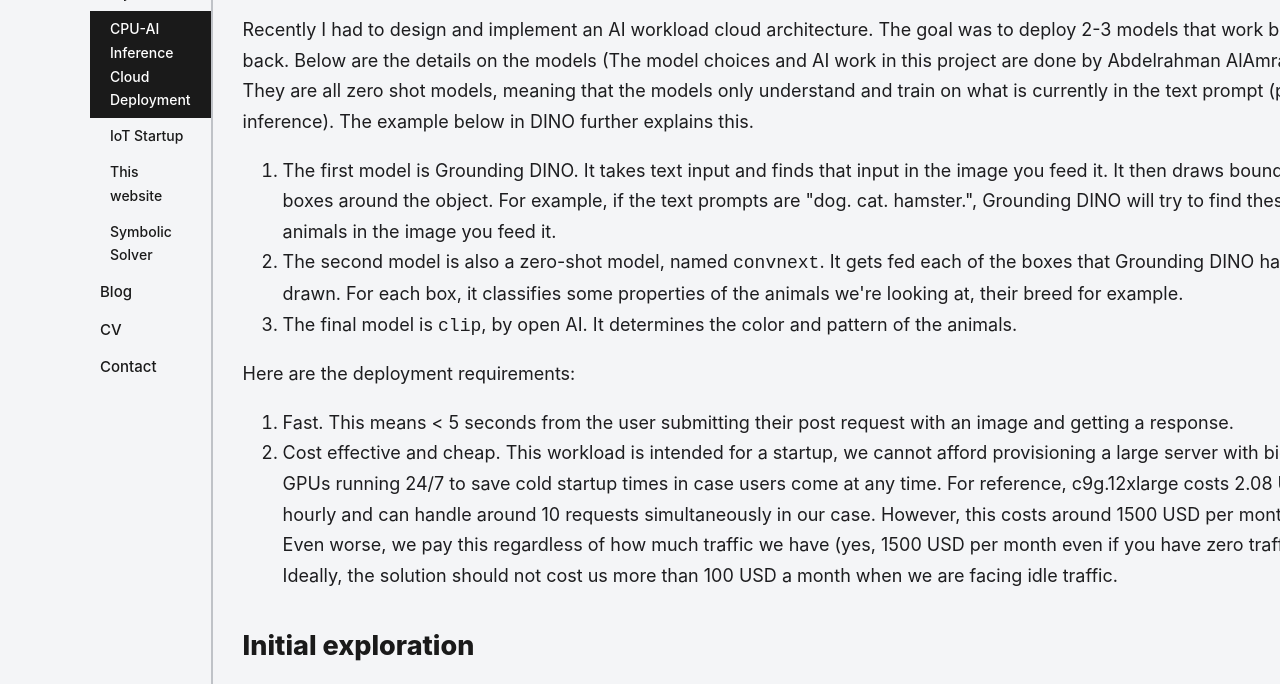
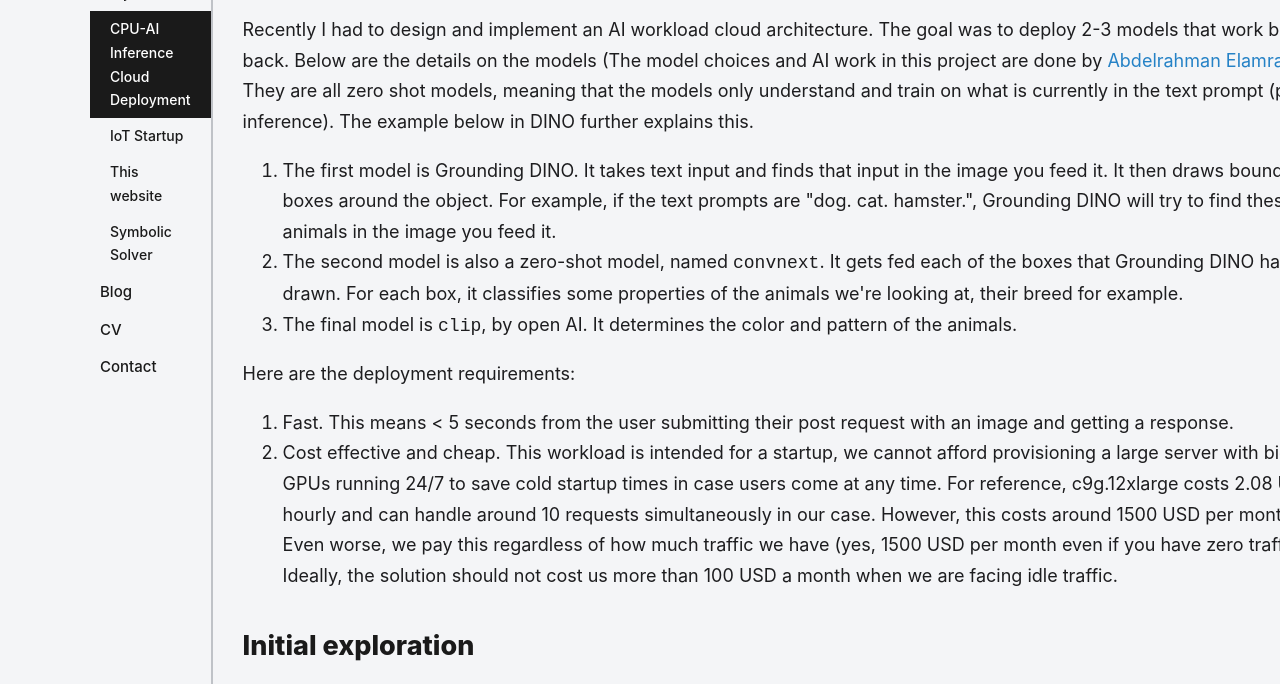
Before and after one commit to n0rbed/personal-website, a plain HTML site: page fullwebsite/projects/ai_inference_pipeline.html in a window 1280 px wide. Shown: the part 104-788 px from the top of the page. Drawn offline with Linux system fonts and the light colour scheme.

Commit message:
abdo fix

```diff
--- a/fullwebsite/projects/ai_inference_pipeline.html
+++ b/fullwebsite/projects/ai_inference_pipeline.html
@@ -29,7 +29,7 @@
 <main>
     <h1>CPU-AI Inference Cloud Deployment</h1>
 
-    <p>Recently I had to design and implement an AI workload cloud architecture. The goal was to deploy 2-3 models that work back to back. Below are the details on the models (The model choices and AI work in this project are done by Abdelrahman AlAmrawy). They are all zero shot models, meaning that the models only understand and train on what is currently in the text prompt (pre-inference). The example below in DINO further explains this.</p>
+    <p>Recently I had to design and implement an AI workload cloud architecture. The goal was to deploy 2-3 models that work back to back. Below are the details on the models (The model choices and AI work in this project are done by <a href="https://www.linkedin.com/in/abdelrahman-elamrawy-5346153a1/" target="_blank">Abdelrahman Elamrawy</a>). They are all zero shot models, meaning that the models only understand and train on what is currently in the text prompt (pre-inference). The example below in DINO further explains this.</p>
 
     <ol>
 
```
